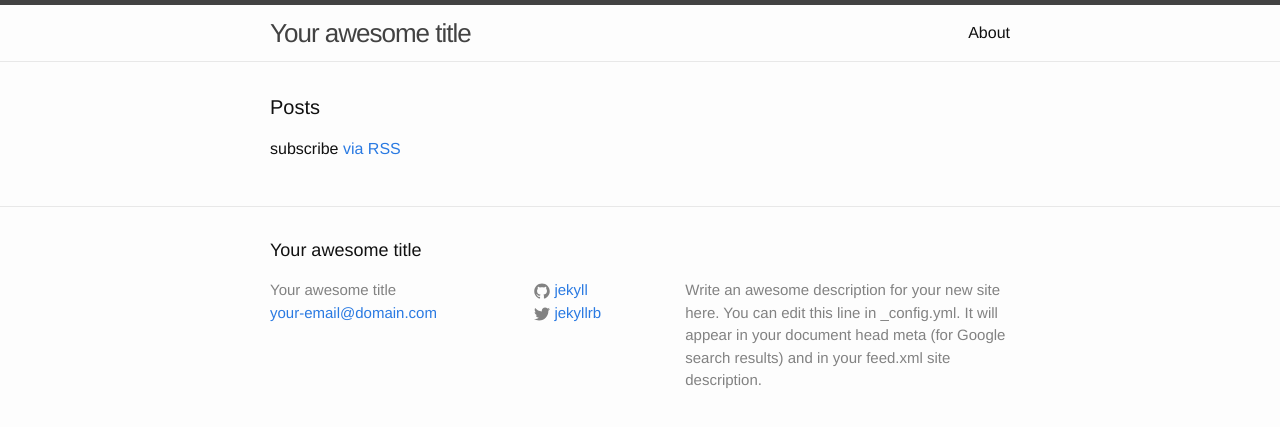
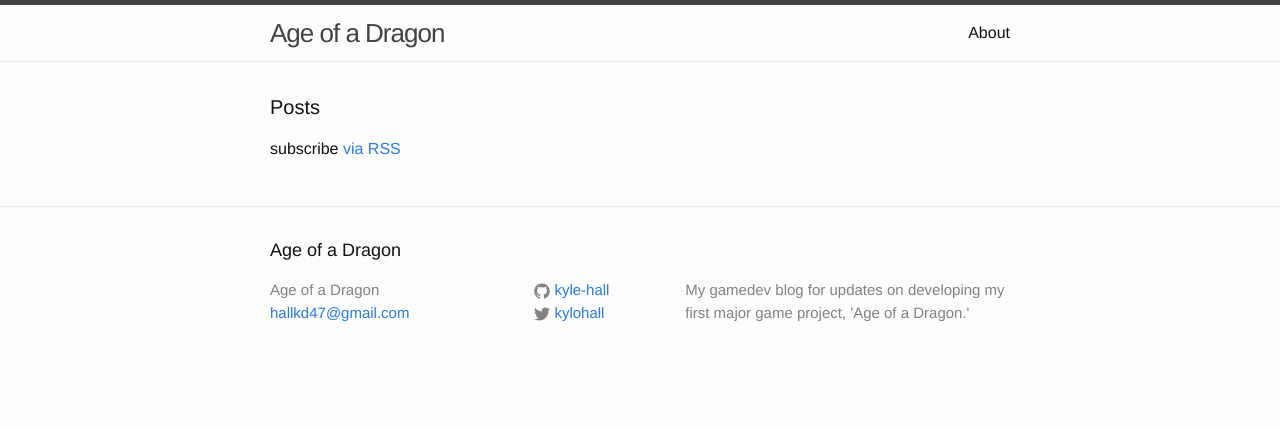
Before and after one commit to kalhalla47/age-of-a-dragon, a Jekyll site: the page built from index.html, in a window 1280 px wide. Shown: the top 427 px of the page. Built offline with Jekyll 4.4.1, drawn with Linux system fonts in a browser that asks for light colours.

Commit message:
replaces jekyll filler with my content

```diff
--- a/_config.yml
+++ b/_config.yml
@@ -6,16 +6,14 @@
 # 'jekyll serve'. If you change this file, please restart the server process.
 
 # Site settings
-title: Your awesome title
-email: your-email@domain.com
+title: Age of a Dragon
+email: hallkd47@gmail.com
 description: > # this means to ignore newlines until "baseurl:"
-  Write an awesome description for your new site here. You can edit this
-  line in _config.yml. It will appear in your document head meta (for
-  Google search results) and in your feed.xml site description.
+  My gamedev blog for updates on developing my first major game project, 'Age of a Dragon.'
 baseurl: "" # the subpath of your site, e.g. /blog
-url: "http://yourdomain.com" # the base hostname & protocol for your site
-twitter_username: jekyllrb
-github_username:  jekyll
+url: "http://kyle-hall.github.io/age-of-a-dragon" # the base hostname & protocol for your site
+twitter_username: kylohall
+github_username:  kyle-hall
 
 # Build settings
 markdown: kramdown
```
